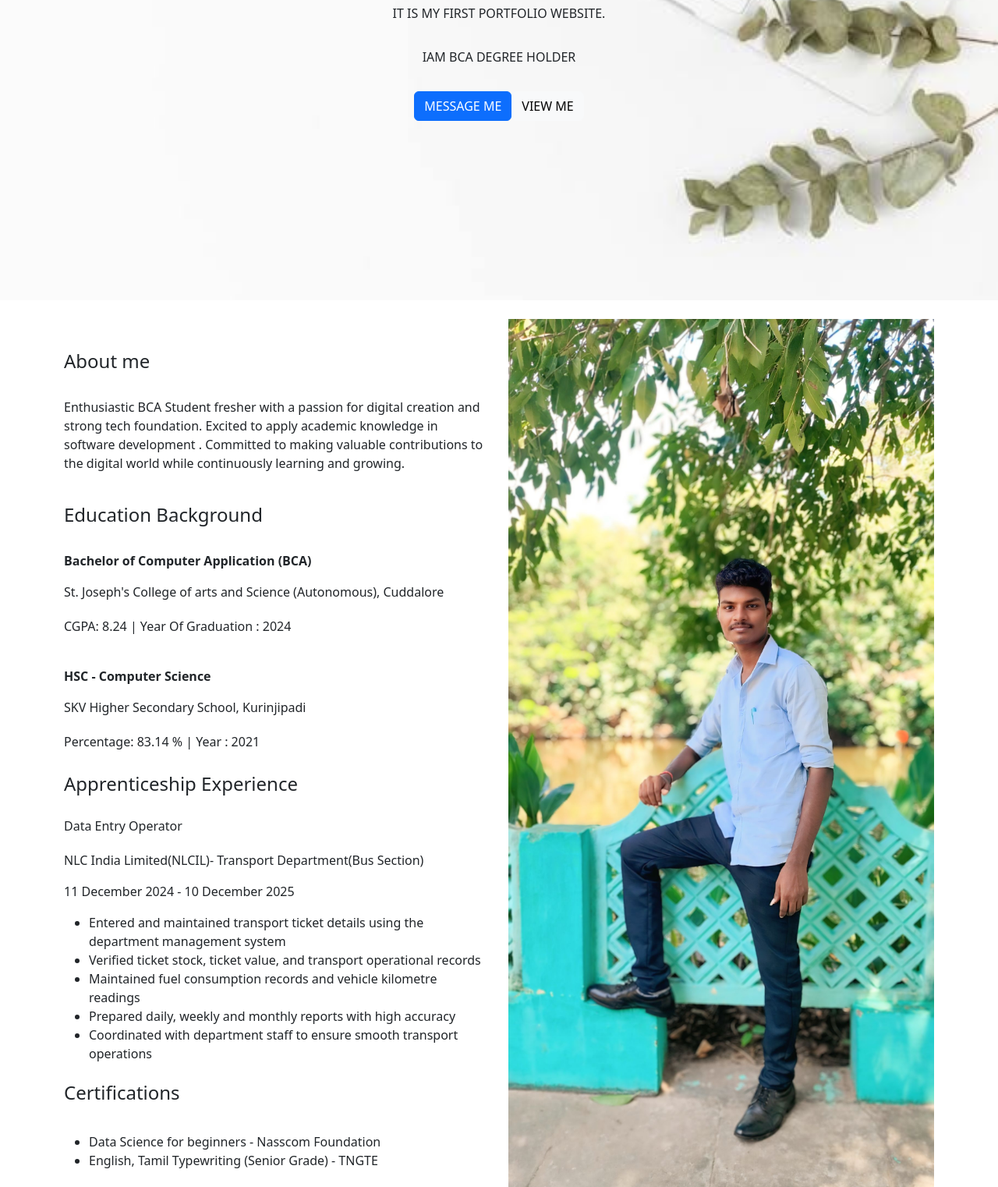
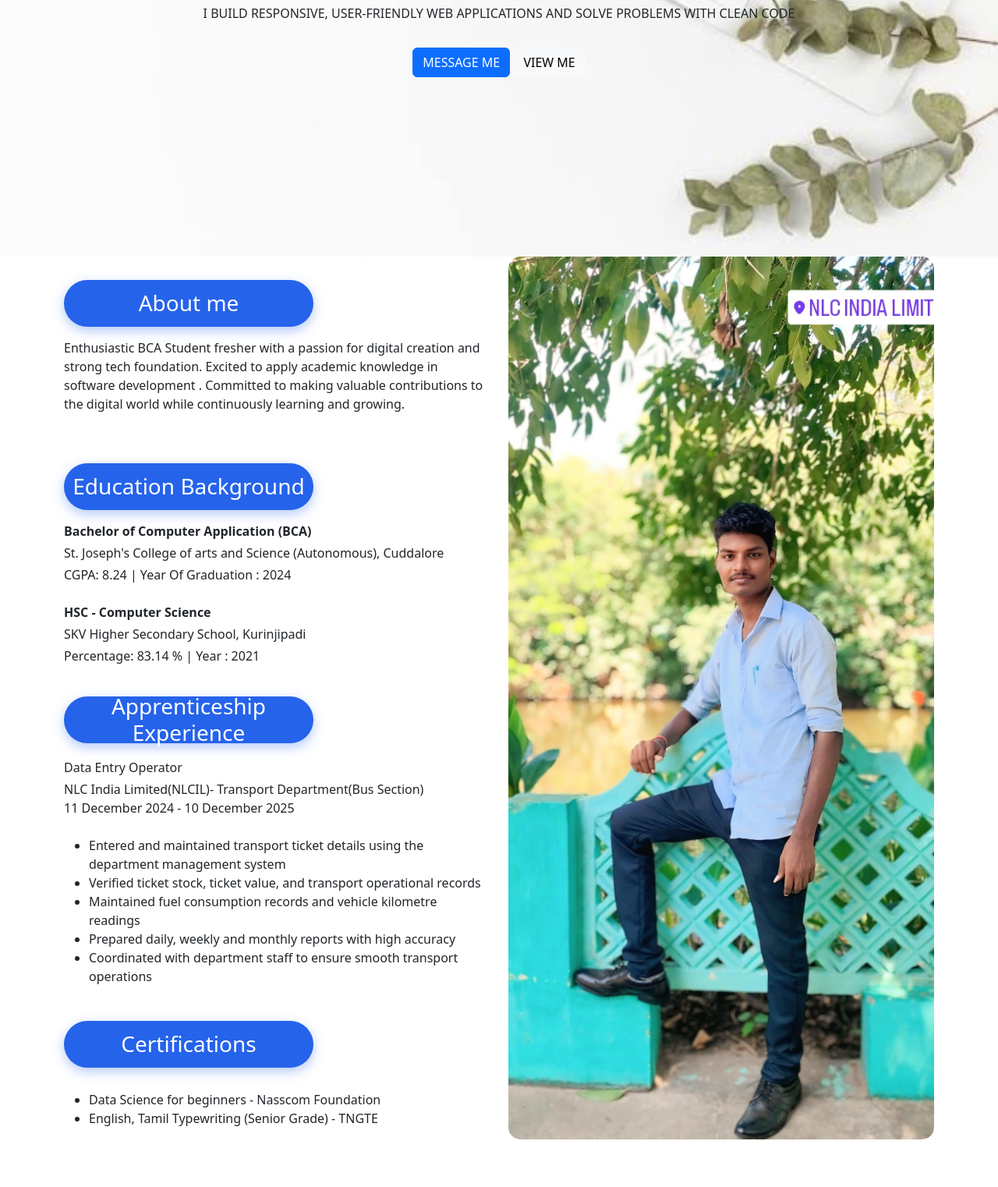
Before and after one commit to manikandanrd31/mani-portfolio-1, a plain HTML site: page index.html in a window 1280 px wide. Shown: the part 479-2001 px from the top of the page at 78% size. Drawn offline with nearby package versions, Linux system fonts and the light colour scheme.

Commit message:
add heading design

```diff
--- a/css/style.css
+++ b/css/style.css
@@ -14,15 +14,89 @@
 
     color: #fff;
 
+}
+nav a
+{
+    text-decoration: none;
+    color: #222;
+    font-size: 18px;
+    font-weight: 500;
+    padding: 10px 20px;
+    margin: 0 8px;
+    border-radius: 30px;
+    transition: all 0.3s ease;
 
 }
 nav a:hover
 {
-    background-color: #2196f3;
+    background-color: #2563eb;
     color: #fff;
+    box-shadow: 0 6px 15px rgba(37, 99,235,.35);
+    transform: translateY(-2px);
 }
 
 .degree
 {
     font-weight: 500;
 }
+
+.footer
+{
+    background: linear-gradient(90deg,#0f172a,#1e293b);
+    color: #fff;
+    padding: 20px 0;
+    text-align: center;
+    font-size: 15px;
+    letter-spacing: 1px;
+}
+.section-title
+{
+    display: inline-flex;
+    justify-content: center;
+    align-items: center;
+
+   width: 320px;
+   height: 60px;
+
+
+    background: #2563eb;
+    color:#fff;
+
+    border-radius: 50px;
+    font-size: 28px;
+    font-weight: 500;
+    margin: 25px 0 15px;
+    padding: 0;
+    text-align: center;
+    box-shadow: 0 5px 15px rgba(37, 99,235,.35);
+}
+
+#about p
+{
+    margin-bottom: 10px;
+}
+#about ul
+{
+    margin-bottom: 15px;
+}
+#about h4
+{
+    margin-top: 30px;
+}
+
+.about-image
+{
+    width: 100%;
+    height: 100%;
+    min-height: 850px;
+    overflow: hidden;
+    border-radius: 15px;
+
+}
+.about-image img
+{
+    width: 100%;
+    height: 100%;
+    object-fit: cover;
+    border-radius: 15px;
+}
--- a/index.html
+++ b/index.html
@@ -41,11 +41,12 @@
               <div class="col-md-12">
                     <div class="m-auto w-75">
                     <button type="button" class="btn btn-primary ">Hi there!</button>
-                    <h1>Iam Manikandan</h1>
+                    <h1>Iam Manikandan R</h1>
                     <h1 class="pb-3 ">Junior Software Developer</h1>
-                    <p class="pb-3">It is my first Portfolio Website.</p>
-                    <p class="pb-3 ">Iam BCA Degree Holder</p>
-                    <a class="btn btn-primary " href="https://wa.me/+919790367010?text=Hi mani..." target="_blank">MESSAGE ME</a><a  class="btn btn-light text-color:blue " href="https://www.linkedin.com/in/manikandan-r-88820a281?utm_source=share&utm_campaign=share_via&utm_content=profile&utm_medium=android_app" target="_blank">VIEW ME</a>
+                    <p class="pb-3">I Build responsive, user-friendly web applications and solve problems with clean code</p>
+
+                    <a class="btn btn-primary " href="https://wa.me/+919790367010?text=Hi mani..." target="_blank">MESSAGE ME</a>
+                    <a  class="btn btn-light text-color:blue " href="https://www.linkedin.com/in/manikandan-ravi-88820a281?utm_source=share_via&utm_content=profile&utm_medium=member_android" target="_blank">VIEW ME</a>
                 </div>
 
               </div>
@@ -55,23 +56,22 @@
 
       <section id="about">
         <div class="container">
-            <div class="row ">
+            <div class="row align-items-stretch">
                 <div class="col-md-6">
-                    <h4 class="pb-4 pt-5 mt-3">About me</h4>
+                    <h4 class=" section-title">About me</h4>
                     <p class="pb-4">Enthusiastic BCA Student fresher with a passion for digital creation and strong tech foundation. Excited to apply academic knowledge in software development . Committed to making valuable contributions to the digital world while continuously learning and growing.</p>
-                    <h4 class="pb-4">Education Background</h4>
-                    <p class="degree f-5"><b>Bachelor of Computer Application (BCA)</b></p>
-                    <p class="pb-1 ">St. Joseph's College of arts and Science (Autonomous), Cuddalore</p>
-                    <p class="pb-4">CGPA: 8.24 | Year Of Graduation : 2024</p>
-                    <p class="hsc f-5 "><b>HSC - Computer Science</b></p>
-                    <p class="pb-1 ">SKV Higher Secondary School, Kurinjipadi</p>
-                    <p class="pb-1">Percentage: 83.14 % | Year : 2021</p>
+                    <h4 class="section-title">Education Background</h4>
+                    <p class="degree f-2 mb-1"><b>Bachelor of Computer Application (BCA)</b></p>
+                    <p class="mb-1">St. Joseph's College of arts and Science (Autonomous), Cuddalore</p>
+                    <p class="mb-4">CGPA: 8.24 | Year Of Graduation : 2024</p>
+                    <p class="hsc f-5 mb-1"><b>HSC - Computer Science</b></p>
+                    <p class="mb-1 ">SKV Higher Secondary School, Kurinjipadi</p>
+                    <p class="mb-10">Percentage: 83.14 % | Year : 2021</p>
 
-                  <h4 class="pb-2 pt-2">Apprenticeship Experience</h4>
-                  <p style="line-height: 20px;">
-                   <p class="pt-1"> Data Entry Operator</p>
-                                    <p class="pt-1">NLC India Limited(NLCIL)- Transport Department(Bus Section)</p>
-                                    <p>11 December 2024 - 10 December 2025</p></p>
+                  <h4 class=" section-title">Apprenticeship Experience</h4>
+                   <p class="pt-1 mb-0"> Data Entry Operator</p>
+                                    <p class="pt-1 mb-0">NLC India Limited(NLCIL)- Transport Department(Bus Section)</p>
+                                    <p class="mb-4">11 December 2024 - 10 December 2025</p></p>
 
                                   <ul><li>Entered and maintained transport ticket details using the department management system</li>
                                        <li>Verified ticket stock, ticket value, and transport operational records</li>
@@ -79,13 +79,15 @@
                                     <li>Prepared daily, weekly and monthly reports with high accuracy</li>
                                   <li>Coordinated with department staff to ensure smooth transport operations</li></ul></p>
 
-                    <h4 class="pb-2 pt-2">Certifications</h4>
+                    <h4 class=" section-title">Certifications</h4>
                                   <p class="pb-1"><p> <ul><li>Data Science for beginners - Nasscom Foundation </li>
                                                           <li>English, Tamil Typewriting (Senior Grade) - TNGTE </li></ul></p>
 
                   </div>
-                <div class="col-md-6 text-center mt-4">
-                    <img src="./images/1761834714588(1).jpg" class="img-fluid w-100 ">
+                <div class="col-md-6 d-flex align-items-stretch">
+                  <div class="about-image">
+                    <img src="./images/1000167915.webp" class="img-fluid  ">
+                </div>
                 </div>
             </div>
         </div>
@@ -94,8 +96,8 @@
       <section class="skills" id="skills">
         <div class="container">
             <div class="row">
-                <div class="col-md-12">
-                    <h4 class="text-center mb-4">Skills</h4>
+                <div class="col-md-12 text-center">
+                    <h4 class="section-title">Skills</h4>
                     </div>
                     </div>
 
@@ -161,8 +163,8 @@
       <section class="bg-secondary contact-form " id="contact">
         <div class="container ">
             <div class="row justify-content-center">
-                <div class="col-md-12">
-                    <h4 class="text-center pb-4 mt-4">Contact</h4>
+                <div class="col-md-12 text-center">
+                    <h4 class="section-title">Contact</h4>
                 </div>
             </div>
 
@@ -201,7 +203,7 @@
         <div class="container">
           <div class="row  ">
           <div class="col-md-12">
-            <p class="text-center m-0 pb-2 f-5">All rights reserved by @known_as_mani_143</p>
+            <p class="text-center m-0 pb-2 f-5">Designed & Developed by Manikandan R @ 2026 All rights reserved</p>
           </div>
         </div>
       </div>
```
Also changed, not shown: images/1000167915.webp (added), 3 other files.
